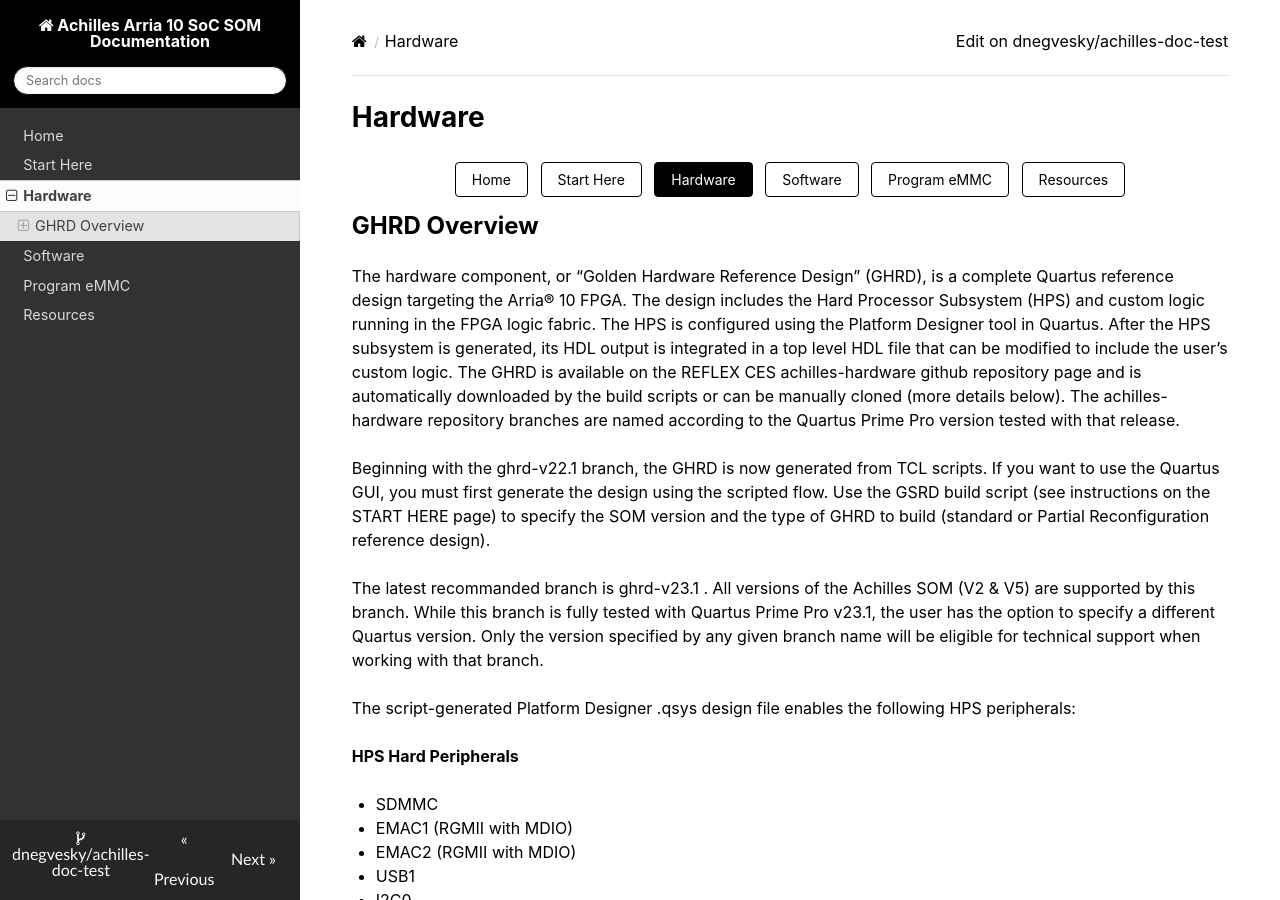
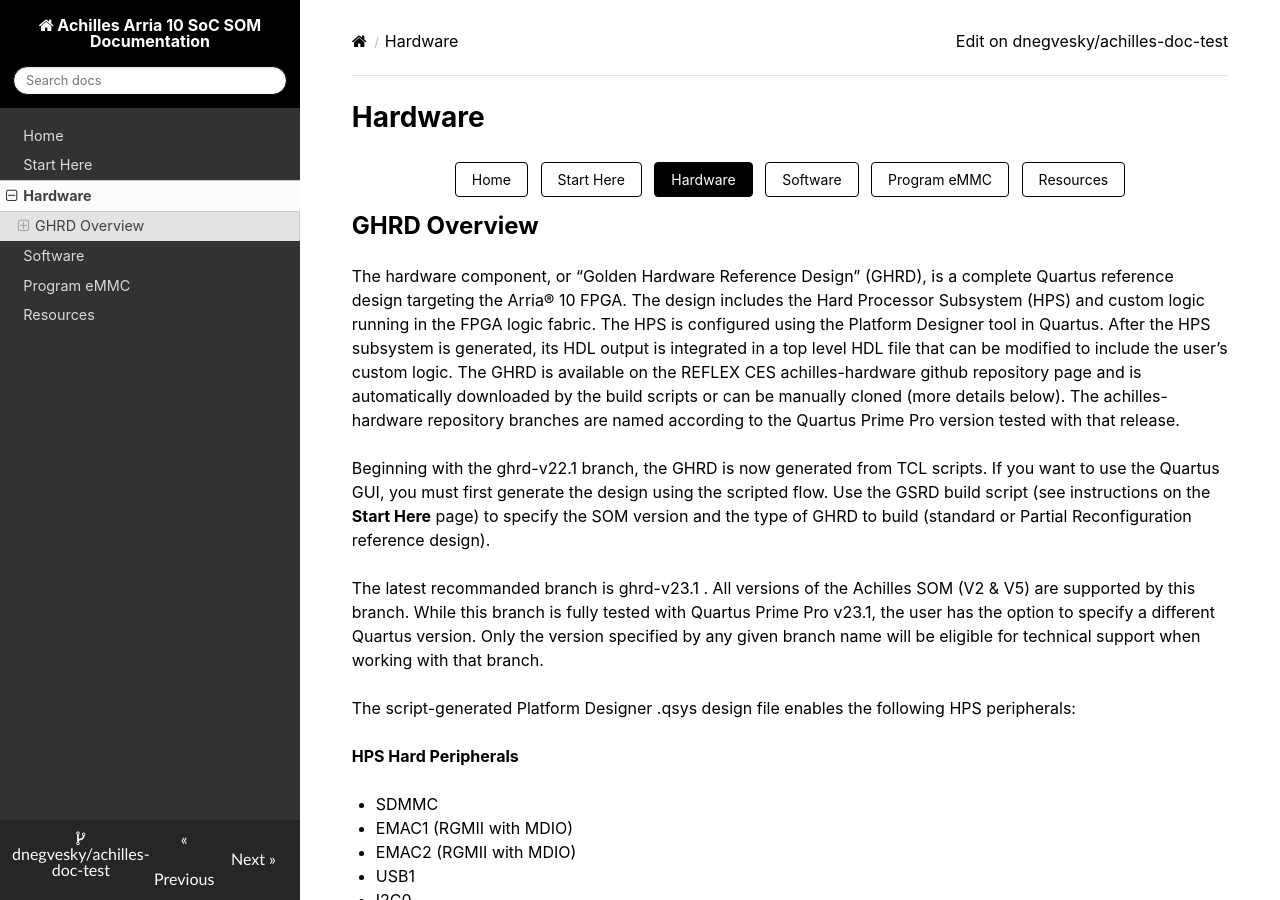
Before and after one commit to dnegvesky/achilles-doc-test, an MkDocs documentation site: the page built from docs/hardware.md, in a window 1280 px wide and 900 px high. Built offline with MkDocs 1.6.1, drawn with Linux system fonts in a browser that asks for light colours; nearby versions of some CDN libraries.

Commit message:
formatting fix

```diff
--- a/docs/hardware.md
+++ b/docs/hardware.md
@@ -12,7 +12,7 @@
 ## GHRD Overview
 The hardware component, or “Golden Hardware Reference Design” (GHRD), is a complete Quartus reference design targeting the Arria® 10 FPGA. The design includes the Hard Processor Subsystem (HPS) and custom logic running in the FPGA logic fabric. The HPS is configured using the Platform Designer tool in Quartus. After the HPS subsystem is generated, its HDL output is integrated in a top level HDL file that can be modified to include the user’s custom logic. The GHRD is available on the REFLEX CES achilles-hardware github repository page and is automatically downloaded by the build scripts or can be manually cloned (more details below). The achilles-hardware repository branches are named according to the Quartus Prime Pro version tested with that release.
 
-Beginning with the ghrd-v22.1 branch, the GHRD is now generated from TCL scripts. If you want to use the Quartus GUI, you must first generate the design using the scripted flow. Use the GSRD build script (see instructions on the START HERE page) to specify the SOM version and the type of GHRD to build (standard or Partial Reconfiguration reference design).
+Beginning with the ghrd-v22.1 branch, the GHRD is now generated from TCL scripts. If you want to use the Quartus GUI, you must first generate the design using the scripted flow. Use the GSRD build script (see instructions on the **Start Here** page) to specify the SOM version and the type of GHRD to build (standard or Partial Reconfiguration reference design).
 
 The latest recommanded branch is ghrd-v23.1 . All versions of the Achilles SOM (V2 & V5) are supported by this branch. While this branch is fully tested with Quartus Prime Pro v23.1, the user has the option to specify a different Quartus version. Only the version specified by any given branch name will be eligible for technical support when working with that branch.
 
```
